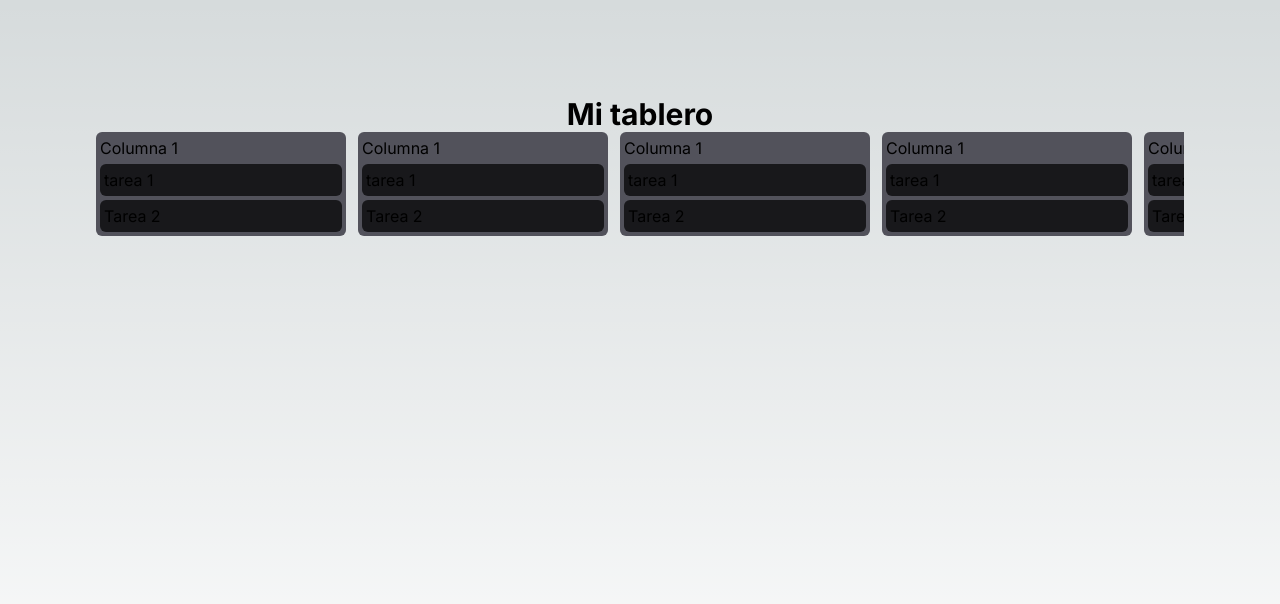
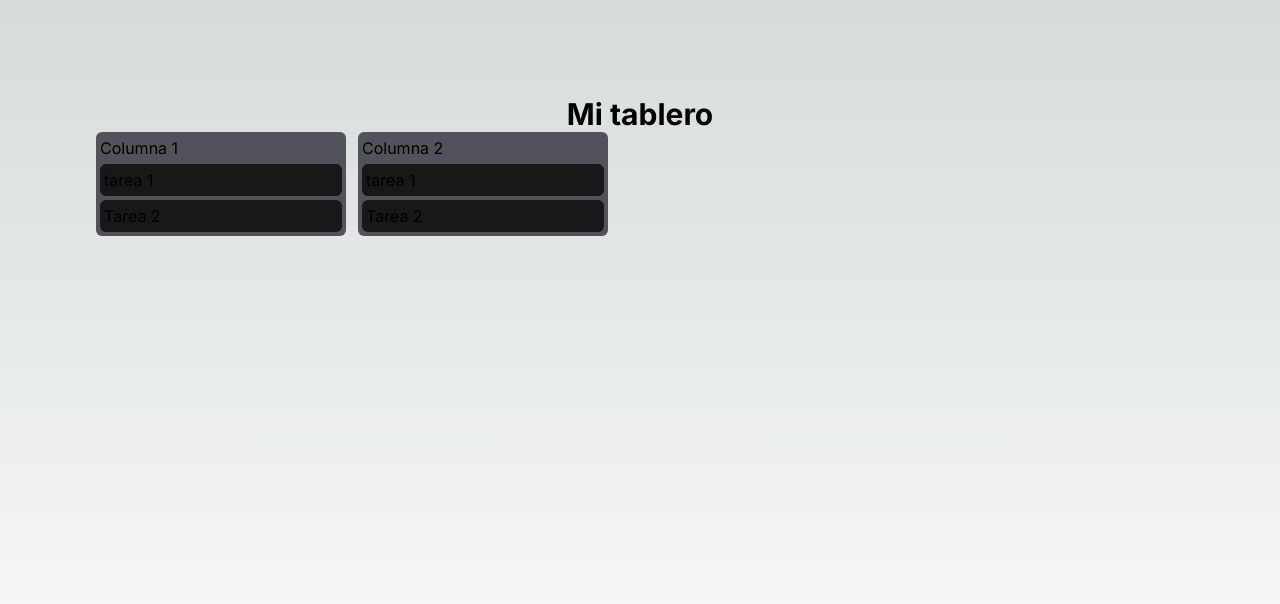
Before and after one commit to edwarhman/tasksboard, a Next.js app: page /boards/1 in a window 1280 px wide. Shown: the top 604 px of the page. Built offline with nearby package versions, Linux system fonts and the light colour scheme.

Commit message:
make columns dropeables

```diff
--- a/src/app/boards/[id]/page.tsx
+++ b/src/app/boards/[id]/page.tsx
@@ -5,7 +5,6 @@ import { notFound } from "next/navigation"
 
 export default async function Page({ params }: { params: { id: string } }) {
     const board = await Boards.getById(params.id)
-    console.log(board)
 
     if (!board) {
         notFound()
@@ -16,23 +15,7 @@ export default async function Page({ params }: { params: { id: string } }) {
             <header>
                 <h1 className='font-bold text-3xl'>{board?.title}</h1>
             </header>
-            <Table>
-                {board?.columns ? (
-                    <>
-                        <Column className="min-w-[250px]" title={board.columns[0].title} items={board.columns[0].items} />
-                        <Column className="min-w-[250px]" title={board.columns[0].title} items={board.columns[0].items} />
-                        <Column className="min-w-[250px]" title={board.columns[0].title} items={board.columns[0].items} />
-                        <Column className="min-w-[250px]" title={board.columns[0].title} items={board.columns[0].items} />
-                        <Column className="min-w-[250px]" title={board.columns[0].title} items={board.columns[0].items} />
-                        <Column className="min-w-[250px]" title={board.columns[0].title} items={board.columns[0].items} />
-                        <Column className="min-w-[250px]" title={board.columns[0].title} items={board.columns[0].items} />
-                        <Column className="min-w-[250px]" title={board.columns[0].title} items={board.columns[0].items} />
-                        <Column className="min-w-[250px]" title={board.columns[0].title} items={board.columns[0].items} />
-                        <Column className="min-w-[250px]" title={board.columns[0].title} items={board.columns[0].items} />
-                        <Column className="min-w-[250px]" title={board.columns[0].title} items={board.columns[0].items} />
-                        <Column className="min-w-[250px]" title={board.columns[0].title} items={board.columns[0].items} />
-                    </>
-                ) : null}
+            <Table items={board.columns}>
             </Table>
         </main>
     )
--- a/src/components/Column.tsx
+++ b/src/components/Column.tsx
@@ -1,10 +1,27 @@
-export default function Column({ title, items, className }: { title: string, items: any[], className?: string }) {
+'use client'
+import { useSortable } from "@dnd-kit/sortable"
+import { CSS } from "@dnd-kit/utilities";
+
+export default function Column({ id, title, items, className }: { id: string, title: string, items: any[], className?: string }) {
+    const {
+        attributes,
+        listeners,
+        setNodeRef,
+        transform,
+        transition
+    } = useSortable({ id })
+
+    const style = {
+        transform: CSS.Transform.toString(transform),
+        transition
+    }
+
     return (
-        <section className={`bg-zinc-600 p-1 grid gap-1 rounded-md ${className}`}>
+        <div ref={setNodeRef} style={style} {...attributes} {...listeners} className={`bg-zinc-600 p-1 grid gap-1 rounded-md ${className}`}>
             <div>{title}</div>
             {items.map((item) => (
                 <div className="bg-zinc-900 p-1 rounded-md" key={item.title}>{item.title}</div>
             ))}
-        </section>
+        </div>
     )
 }
--- a/src/components/Table.tsx
+++ b/src/components/Table.tsx
@@ -1,10 +1,41 @@
 'use client'
 
-export default function Table({ children }: any) {
+import { DndContext } from "@dnd-kit/core"
+import Column from "./Column"
+import { SortableContext, arrayMove, horizontalListSortingStrategy } from "@dnd-kit/sortable"
+import { useState } from "react"
+
+export default function Table({ children, items }: any) {
+    const [columns, setColumns] = useState(items)
+
 
     return (
-        <div className="flex overflow-scroll gap-3 w-full">
-            {children}
-        </div>
+        <DndContext onDragEnd={handleDragEnd}>
+            <SortableContext items={columns} strategy={horizontalListSortingStrategy}>
+                <div className="flex overflow-x-scroll gap-3 w-full">
+                    {columns ? columns.map((column: any) => (
+                        <Column id={column.id} className="min-w-[250px]" key={column.id} title={column.title} items={column.items}></Column>)
+                    ) : null}
+                </div>
+            </SortableContext>
+        </DndContext>
     )
+
+    function handleDragEnd(event: any) {
+        const { active, over } = event
+
+        if (active.id !== over.id) {
+
+            setColumns((prevCols: any) => {
+                const oldIndex = prevCols.findIndex((el: any) => (
+                    el.id === active.id
+                ))
+                const newIndex = prevCols.findIndex((el: any) => (
+                    el.id === over.id
+                ))
+
+                return arrayMove(prevCols, oldIndex, newIndex)
+            })
+        }
+    }
 }
--- a/src/services/boards.ts
+++ b/src/services/boards.ts
@@ -12,7 +12,18 @@ const boards: IBoard[] = [{
     image: 'https://expressjs.com/images/express-facebook-share.png',
     id: '1',
     columns: [{
+        id: 'asd',
         title: 'Columna 1',
+        items: [{
+            title: 'tarea 1',
+            description: 'Tengo que hacer la tarea'
+        }, {
+            title: 'Tarea 2',
+            description: 'Tengo más tarea'
+        }]
+    }, {
+        id: 'qwe',
+        title: 'Columna 2',
         items: [{
             title: 'tarea 1',
             description: 'Tengo que hacer la tarea'
```
